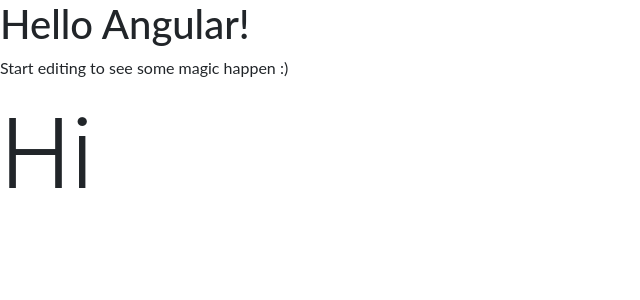
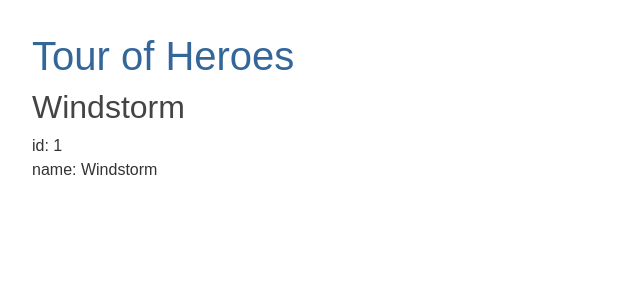
Before and after one commit to v4vivekss/angular-stackblitz, an Angular app: page / in a window 1280 px wide. Shown: the top 300 px of the page, without its empty margins (0-640 px from the left). Built offline with nearby package versions, Linux system fonts and the light colour scheme.

Commit message:
Tour of heroes app started

```diff
--- a/src/app/app.component.html
+++ b/src/app/app.component.html
@@ -1,5 +1,2 @@
-<hello name="{{ name }}"></hello>
-<p>
-  Start editing to see some magic happen :)
-</p>
-<h1 class="display-1">Hi</h1>
+<h1>{{title}}</h1>
+<app-heroes></app-heroes>
--- a/src/app/app.component.ts
+++ b/src/app/app.component.ts
@@ -3,8 +3,8 @@ import { Component } from '@angular/core';
 @Component({
   selector: 'my-app',
   templateUrl: './app.component.html',
-  styleUrls: [ './app.component.css' ]
+  styleUrls: ['./app.component.css']
 })
-export class AppComponent  {
-  name = 'Angular';
+export class AppComponent {
+  title = 'Tour of Heroes';
 }
--- a/src/app/app.module.ts
+++ b/src/app/app.module.ts
@@ -4,10 +4,11 @@ import { FormsModule } from '@angular/forms';
 
 import { AppComponent } from './app.component';
 import { HelloComponent } from './hello.component';
+import { HeroesComponent } from './heroes/heroes.component';
 
 @NgModule({
   imports:      [ BrowserModule, FormsModule ],
-  declarations: [ AppComponent, HelloComponent ],
+  declarations: [ AppComponent, HelloComponent, HeroesComponent ],
   bootstrap:    [ AppComponent ]
 })
 export class AppModule { }
--- /dev/null
+++ b/src/app/hero.ts
@@ -0,0 +1,4 @@
+export class Hero {
+  id: number;
+  name: string;
+}
--- /dev/null
+++ b/src/app/heroes/heroes.component.html
@@ -0,0 +1,3 @@
+<h2>{{hero.name}}</h2>
+<div><span>id: </span>{{hero.id}}</div>
+<div><span>name: </span>{{hero.name}}</div>
--- /dev/null
+++ b/src/app/heroes/heroes.component.ts
@@ -0,0 +1,19 @@
+import { Component, OnInit } from '@angular/core';
+import {Hero } from '../hero';
+
+@Component({
+  selector: 'app-heroes',
+  templateUrl: './heroes.component.html',
+  styleUrls: ['./heroes.component.css']
+})
+export class HeroesComponent implements OnInit {
+  hero:Hero={
+    id:1,
+    name:'Windstorm'
+  }
+  constructor() { }
+
+  ngOnInit() {
+  }
+
+}
--- a/src/styles.css
+++ b/src/styles.css
@@ -1,2 +1,24 @@
 /* Add application styles & imports to this file! */
 @import '~bootstrap/dist/css/bootstrap.min.css';
+/* Application-wide Styles */
+h1 {
+  color: #369;
+  font-family: Arial, Helvetica, sans-serif;
+  font-size: 250%;
+}
+h2, h3 {
+  color: #444;
+  font-family: Arial, Helvetica, sans-serif;
+  font-weight: lighter;
+}
+body {
+  margin: 2em;
+}
+body, input[type="text"], button {
+  color: #333;
+  font-family: Cambria, Georgia;
+}
+/* everywhere else */
+* {
+  font-family: Arial, Helvetica, sans-serif;
+}
```
Also changed, not shown: src/app/heroes/heroes.component.css (added).
